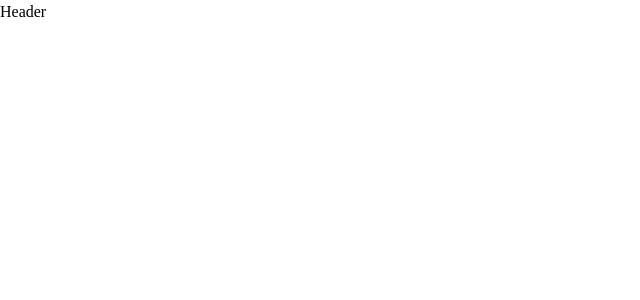
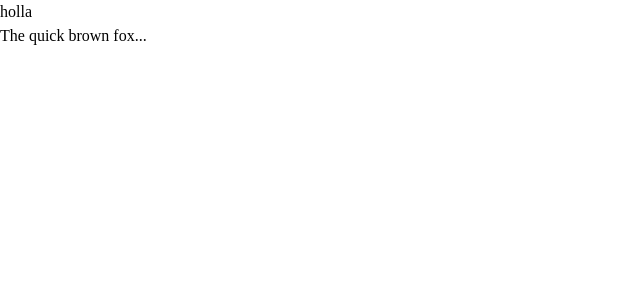
Before and after one commit to tenAfric/tenAfrik, a React (Create React App) app in the folder client/: page / in a window 1280 px wide. Shown: the top 300 px of the page, without its empty margins (0-640 px from the left). Built offline with nearby package versions, Linux system fonts and the light colour scheme.

Commit message:
craco config

```diff
--- /dev/null
+++ b/client/craco.config.js
@@ -0,0 +1,10 @@
+module.exports = {
+    style: {
+        postcss: {
+            plugins: [
+                require('tailwindcss'),
+                require('autoprefixer')
+            ]
+        }
+    }
+}
--- a/client/src/components/Header.jsx
+++ b/client/src/components/Header.jsx
@@ -1,8 +1,19 @@
-import React from 'react'
+import React, { Fragment } from 'react'
+import Helmet from 'react-helmet'
 
 const Header = () => {
   return (
-    <div>Header</div>
+    <Fragment>
+      <Helmet>
+        <title>holla</title>
+        <meta charSet="utf-8" />
+        <link rel="canonical" href="http://tenafric.com" />
+      </Helmet>
+      <header className="header container mx-auto">
+        holla
+        <p class="text-sky-400">The quick brown fox...</p>
+      </header>
+    </Fragment>
   )
 }
 
--- a/client/tailwind.config.js
+++ b/client/tailwind.config.js
@@ -1,6 +1,8 @@
 /** @type {import('tailwindcss').Config} */
 module.exports = {
+  mode: 'jit',
   content: ["./src/**/*.{html,js}"],
+  purge: ["./src/**/*.{html,js}", "./public/index.html"],
   theme: {
     screens: {
       sm: '480px',
```
Also changed, not shown: client/package.json (+6 -4 lines), 1 other file (tests, documents, lock files or other folders).
